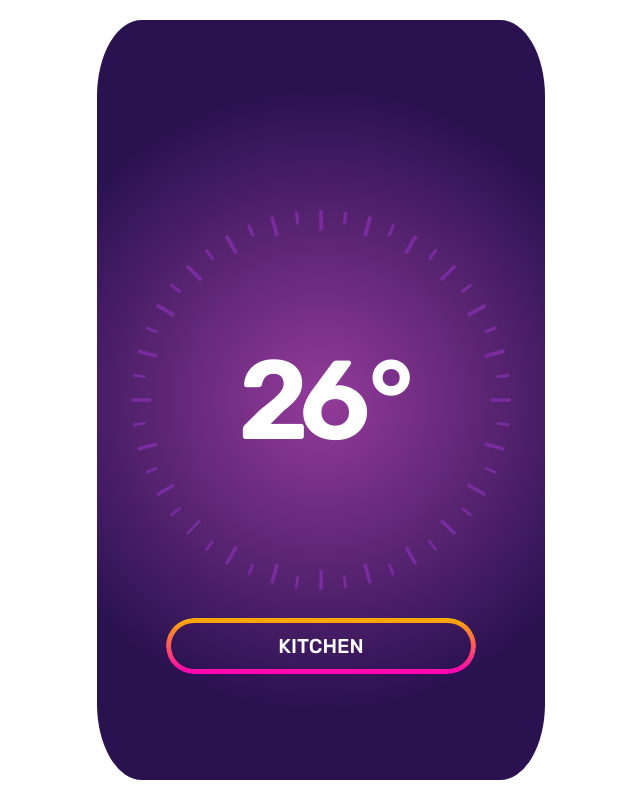
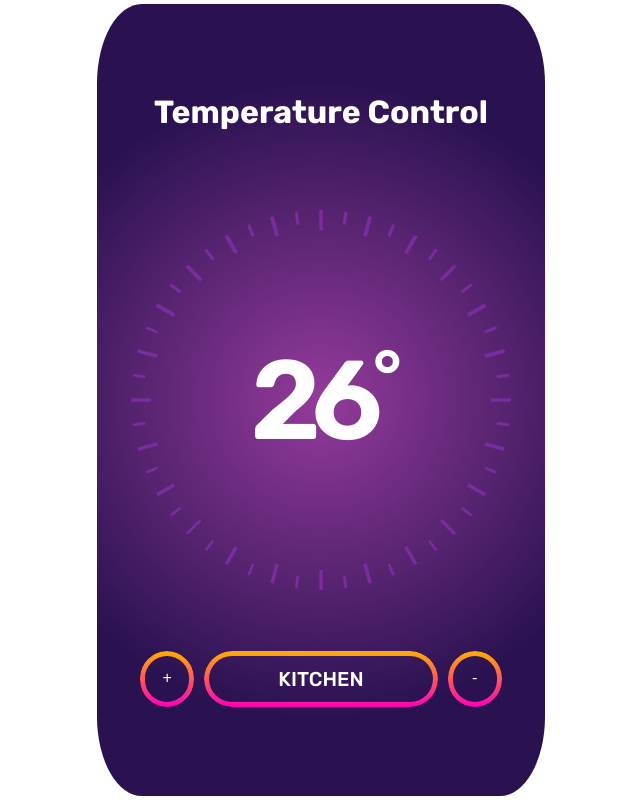
Before and after one commit to MaxChabanov/temperature-app, a React (Create React App) app: page / in a window 1280 px wide. Shown: the whole page, without its empty margins (319-959 px from the left). Built offline with nearby package versions, Linux system fonts and the light colour scheme.

Commit message:
finally, the styles are done

```diff
--- a/src/App.js
+++ b/src/App.js
@@ -3,6 +3,9 @@ import React from "react";
 function App() {
   return (
     <div className="counter-container">
+      <div className="header">
+        <h1>Temperature Control</h1>
+      </div>
       <p className="temp-counter">
         <p className="counter-number" id="counter-number">
           26
@@ -11,9 +14,11 @@ function App() {
       </p>
 
       <div className="room-container">
+        <button className="btn-operation">+</button>
         <p id="room-name" className="room-name">
           Kitchen
         </p>
+        <button className="btn-operation">-</button>
       </div>
     </div>
   );
--- a/src/index.css
+++ b/src/index.css
@@ -20,7 +20,7 @@
 
 .counter-container {
   position: relative;
-  height: 95vh;
+  height: 99vh;
   width: 28rem;
   display: flex;
 
@@ -29,6 +29,10 @@
   flex-direction: column;
   align-items: center;
   justify-content: center;
+}
+
+.counter-number {
+  display: flex;
 }
 
 .temp-counter {
@@ -50,15 +54,28 @@
 }
 
 .degree-symbol {
-  margin-left: 0.5rem;
+  font-size: 4.5rem;
 }
 
 .room-container {
+  display: flex;
+}
+
+.room-name,
+.btn-operation {
   position: relative;
-  padding: 1rem 25%;
-  margin-top: 110%;
+  display: flex;
+
+  padding: 1rem 5%;
+  align-items: center;
+  font-size: 20px;
+  text-transform: uppercase;
+  font-weight: normal;
+  margin: 140% 5px;
+  margin-bottom: 0;
 }
-.room-container::before {
+.room-name::before,
+.btn-operation::before {
   content: "";
   position: absolute;
   inset: 0;
@@ -71,7 +88,22 @@
 }
 
 .room-name {
-  font-size: 20px;
-  text-transform: uppercase;
-  font-weight: normal;
+  padding: 1rem 20%;
 }
+
+.btn-operation {
+  width: 8rem;
+  justify-content: center;
+  background: transparent;
+  border: none;
+  color: white;
+  font-size: 1rem;
+  padding-bottom: calc(1rem + 1px);
+
+  cursor: pointer;
+  transition: 150ms;
+}
+
+.btn-operation:active {
+  filter: brightness(1.3);
+}
```
